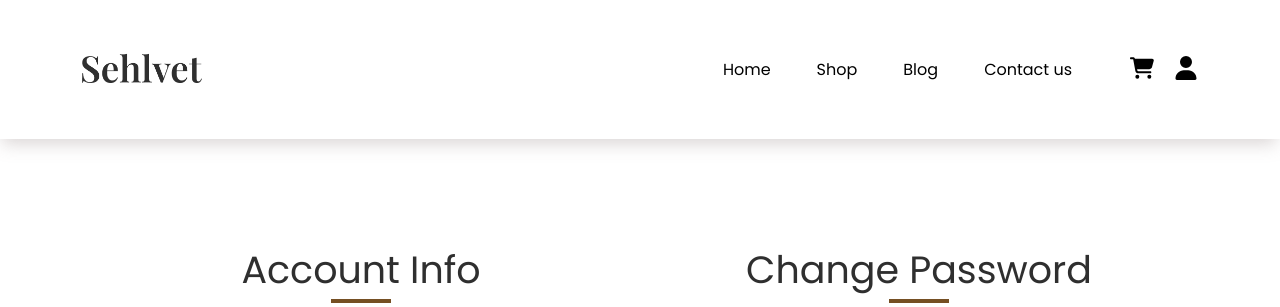
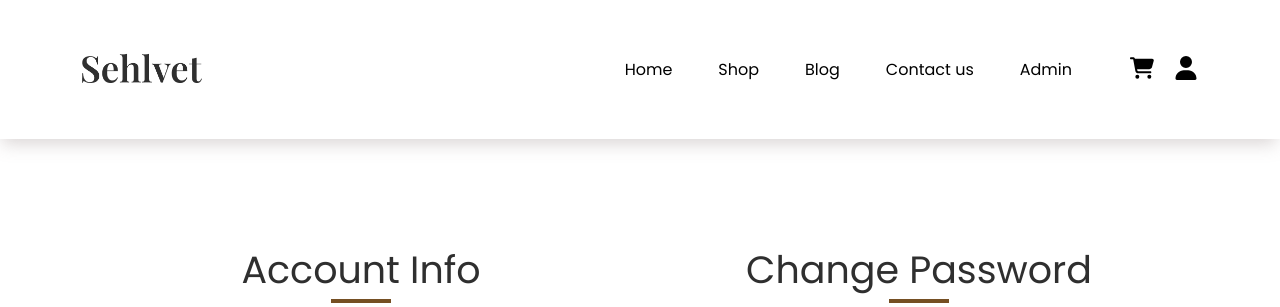
Before and after one commit to huyhoang8102005/Project-DB, a PHP site: page /account.php in a window 1280 px wide. Shown: the top 307 px of the page. Run offline with PHP 8.4, Linux system fonts and the light colour scheme; the visitor is signed in with stand-in values (Sample User, id 1); data that the repository does not hold is empty; some libraries are stand-ins or nearby versions.

Commit message:
add_link_admin

```diff
--- a/layout/navbar.php
+++ b/layout/navbar.php
@@ -20,6 +20,9 @@
               <a href="contact.php">
                 <li class="nav_link">Contact us</li>
               </a>
+              <a href="/admin/login.php">
+                <li class="nav_link">Admin</li>
+              </a>
             </ul>
             <div class="nav_icon">
               <a href="cart.php" style="position: relative;">
```
